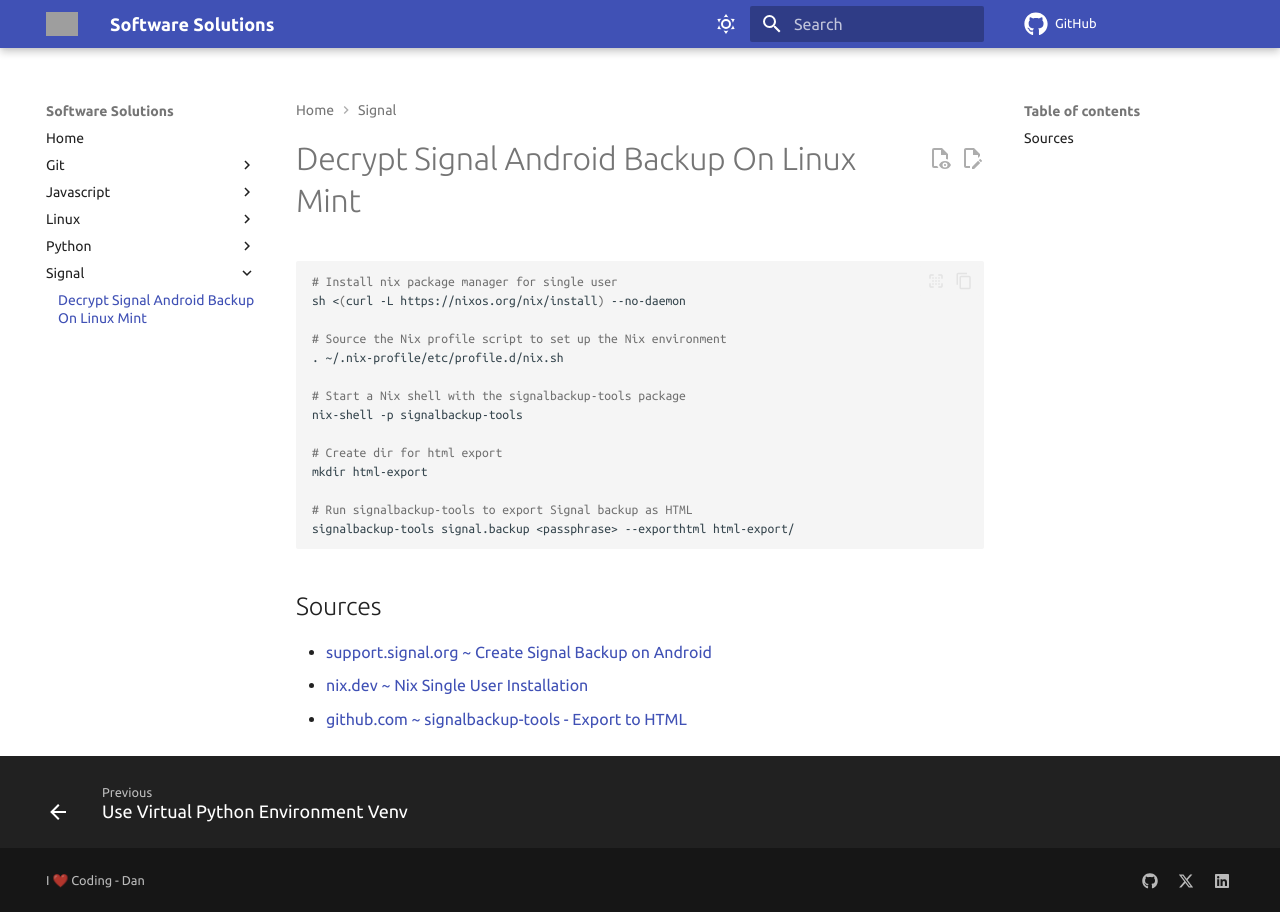
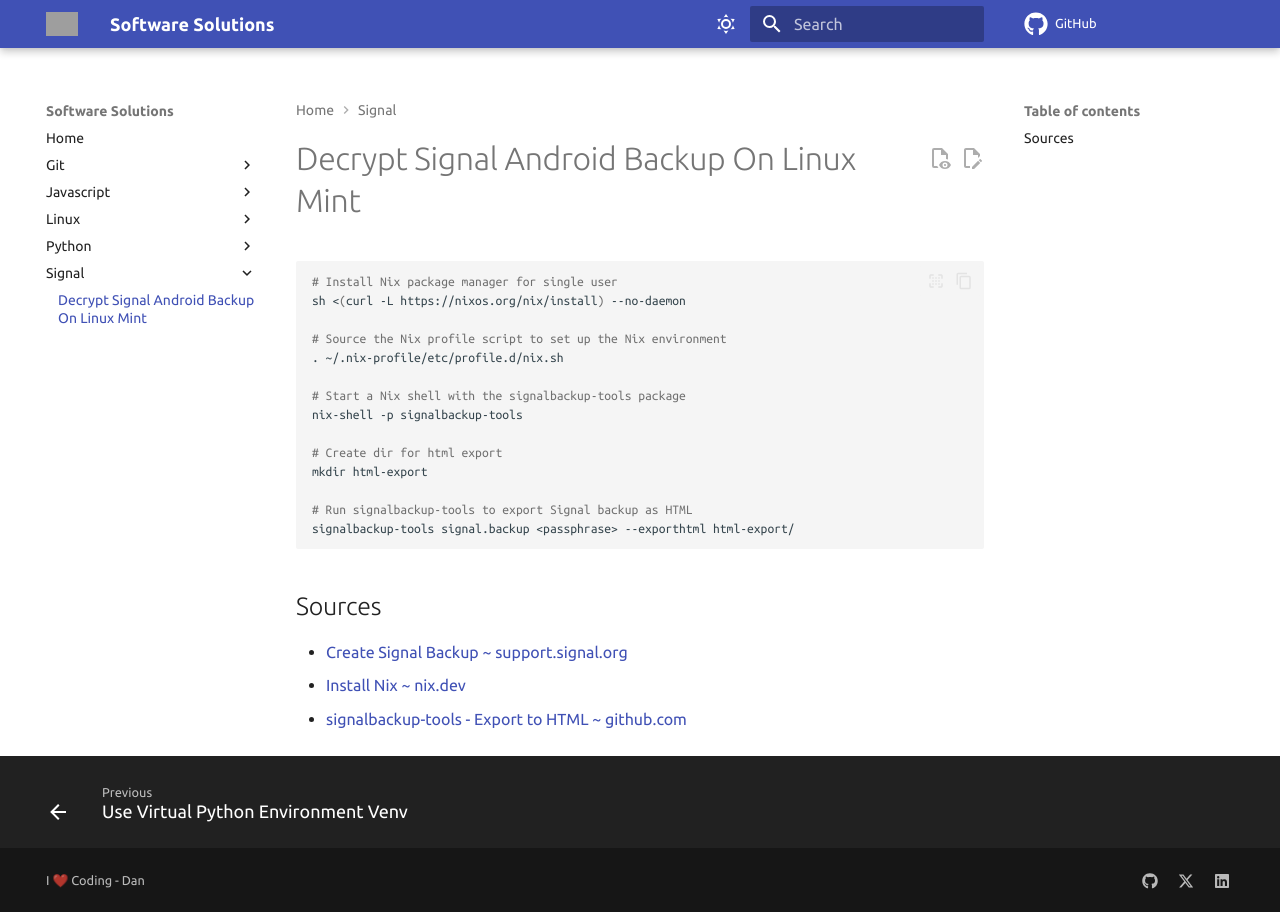
Before and after one commit to danieldreke/software-solutions, an MkDocs documentation site: the page built from docs/signal/decrypt-signal-android-backup-on-linux-mint.md, in a window 1280 px wide. Built offline with MkDocs 1.6.1 and Material for MkDocs 9.7.7, drawn with Linux system fonts in a browser that asks for light colours; comment, search, counter and statistics services are not loaded; grey boxes are pictures that could not be loaded.

Commit message:
Update decrypt-signal-android-backup-on-linux-mint.md

````diff
--- a/docs/signal/decrypt-signal-android-backup-on-linux-mint.md
+++ b/docs/signal/decrypt-signal-android-backup-on-linux-mint.md
@@ -1,5 +1,5 @@
 ```bash
-# Install nix package manager for single user
+# Install Nix package manager for single user
 sh <(curl -L https://nixos.org/nix/install) --no-daemon
 
 # Source the Nix profile script to set up the Nix environment
@@ -17,6 +17,6 @@
 
 ## Sources
 
-- [support.signal.org ~ Create Signal Backup on Android](https://support.signal.org/hc/en-us/articles/360007059752-Backup-and-Restore-Messages)
-- [nix.dev ~ Nix Single User Installation](https://nix.dev/manual/nix/2.24/installation/installing-binary#single-user-installation)
-- [github.com ~ signalbackup-tools - Export to HTML](https://github.com/bepaald/signalbackup-tools?tab=readme-ov-file#export-to-html)
+- [Create Signal Backup ~ support.signal.org](https://support.signal.org/hc/en-us/articles/360007059752-Backup-and-Restore-Messages)
+- [Install Nix ~ nix.dev](https://nix.dev/manual/nix/2.24/installation/installing-binary#single-user-installation)
+- [signalbackup-tools - Export to HTML ~ github.com](https://github.com/bepaald/signalbackup-tools?tab=readme-ov-file#export-to-html)
````
